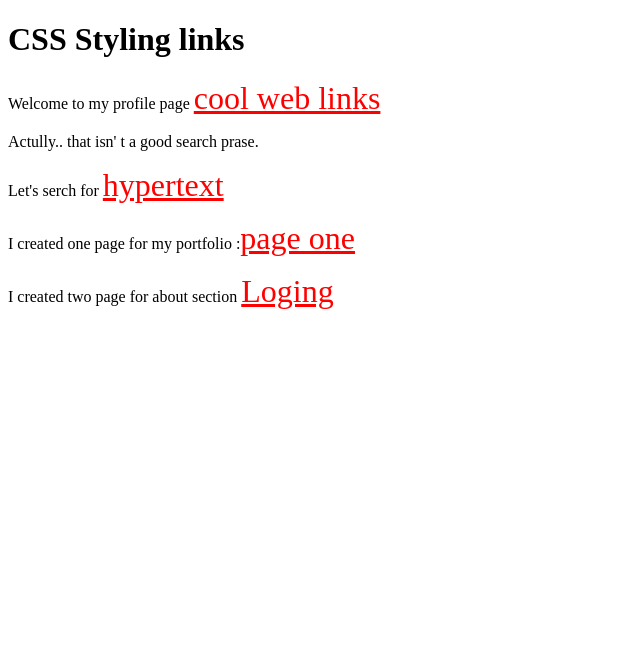
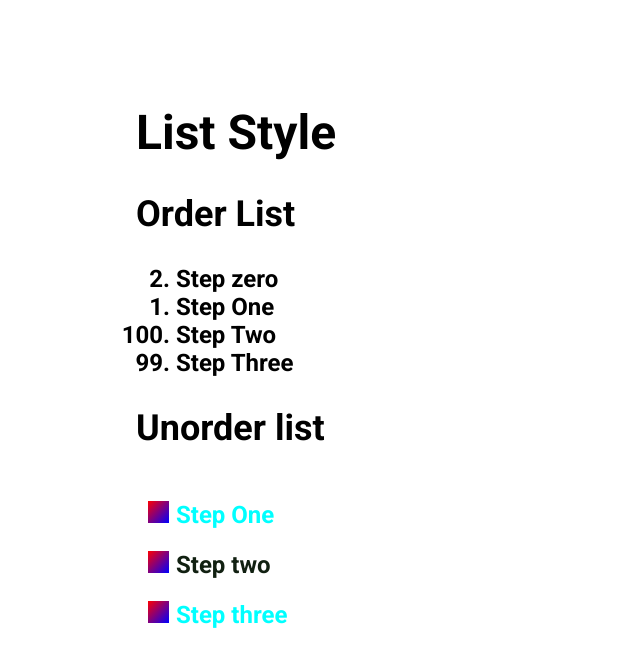
Before and after one commit to Manojkumardas9080/basic_idea_of_JS, a plain HTML site: page index.html in a window 1280 px wide. Shown: the whole page, without its empty margins (0-640 px from the left). Drawn offline with Linux system fonts and the light colour scheme.

Commit message:
list style

```diff
--- a/index.css
+++ b/index.css
@@ -1,46 +1,40 @@
 
-  @import url('https://fonts.googleapis.com/css2?family=Roboto:wght@700;900&display=swap');
-/* main{
-    opacity: 0.4;
-} */
+@import url('https://fonts.googleapis.com/css2?family=Roboto:wght@700;900&display=swap');
+body{
+  padding: 5% 10%;
+  font-size: 1.5rem;
+  font-family: "Roboto",sans-serif;
+}
+ol{
 
+  /* list-style-type: lower-alpha; */
+   /* list-style: decimal;                       Defalt */
+   /* list-style-type: decimal-leading-zero;              */
+  /* list-style-type: disc; */
+  /* list-style-type: circle; */
+  /* list-style-type: lower-roman; */
 
-  a{
-    /* text-decoration: none; */
-    /* cursor: not-allowed; */
-    /* cursor: pointer; */
-    color:hsl(22, 86%, 37%);
-    font-size:xx-large;
-
-
-}
-a:link {
-  color: red;
+  /* list-style: none ; */
+  /* padding: 0; */
 }
 
-/* a link the user has visited */
-a:visited{
-  color: rgb(94, 148, 8);
+ul{
+  /* list-style-type: square; */
+  text-align:;
+  list-style-position: ;
+  /* list-style-position: inside; */
+  color: rgb(17, 32, 17);
+  /* line-height: 1.8; */
+  /* list-style-image :url("images/9004773_tick_check_mark_accept_icon.png"); */
+  /* list-style: square url("images/circle_check_mark.jpg"); */
+  list-style-image: linear-gradient(to right bottom, red, blue);
 }
 
-a:hover{
-  color: rgb(14, 30, 22);
+ul li:nth-child(odd){
+  color: aqua ;
 }
-
-/* a link the moment it is clicked */
-a:active {
-    color:blue;
+ul ::marker{
+  font-size: 2em;
+  font-family: fantasy;
+  /* content: "only $5 >> "; */
 }
-/* a:hover a:focus{
-  color: hsl(30, 86%, 37%, 09);
-  opacity: 0.8;
-   background: rgb(255, 0, 255);
-} */
-
-
-
-/* NOTE : 1. a:active MUST come after a:hover
-          2. a:hover MUST come after a:visited and a:link
-
-
-*/
--- a/index.html
+++ b/index.html
@@ -5,34 +5,32 @@
     <meta name="viewport" content="width=device-width, initial-scale=1.0" />
     <title>Document</title>
     <link rel="stylesheet" href="index.css" />
-    <link rel="preconnect" href="https://fonts.googleapis.com" />
-    <link rel="preconnect" href="https://fonts.gstatic.com" crossorigin />
+    <!-- <link rel="preconnect" href="https://fonts.googleapis.com" /> -->
+    <!-- <link rel="preconnect" href="https://fonts.gstatic.com" crossorigin /> -->
   </head>
   <body>
     <header>
-      <h1>CSS Styling links</h1>
+      <h1>List Style</h1>
     </header>
+
     <main>
-      <p>
-        Welcome to my profile page
-        <a href="https://www.youtube.com/watch?v=OXGznpKZ_sA&t=7218s">
-          cool web links</a
-        >
-      </p>
-      <p>Actully.. that isn&apos; t a good search prase.</p>
-      <p>
-        Let's serch for
-        <a href="htttps://www.google.com/search"
-          >hypertext <link rel="stylesheet" href=""
-        /></a>
-      </p>
-      <p>
-        I created one page for my portfolio :<a href="one.html">page one</a>
-      </p>
-      <p>
-        I created two page for about section
-        <a href="https://www.facebook.com/login">Loging</a>
-      </p>
+      <article>
+        <h2>Order List</h2>
+        <ol start="2" reversed>
+          <li>Step zero</li>
+          <li>Step One</li>
+          <li value="100">Step Two</li>
+          <li>Step Three</li>
+        </ol>
+      </article>
+      <article>
+        <h2>Unorder list</h2>
+        <ul>
+          <li>Step One</li>
+          <li>Step two</li>
+          <li>Step three</li>
+        </ul>
+      </article>
     </main>
   </body>
 </html>
```
Also changed, not shown: images/67060_bullseye_dart_target_icon.png (added), images/9004773_tick_check_mark_accept_icon.png (added), images/checklist.png (added), images/verified.png (added), 1 other file.
